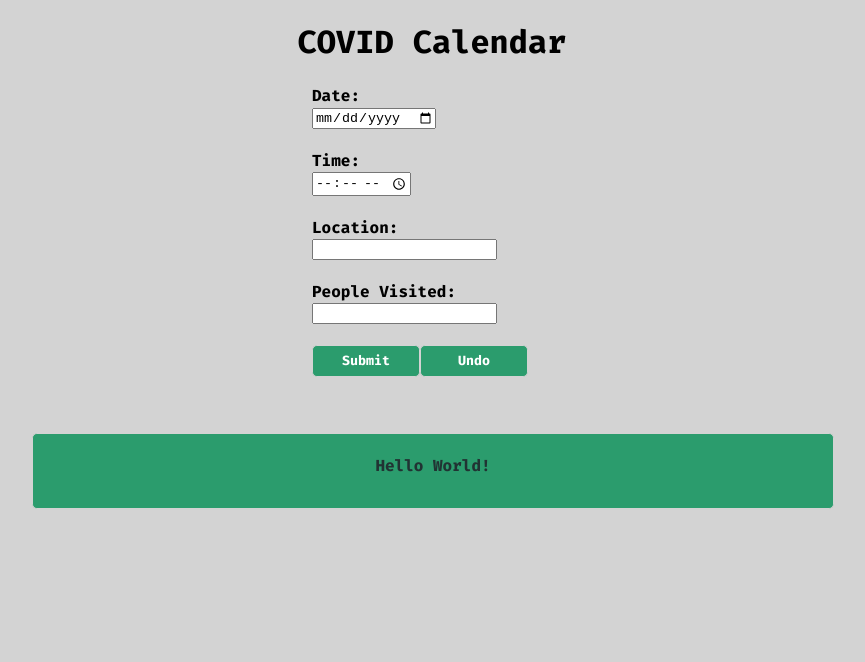
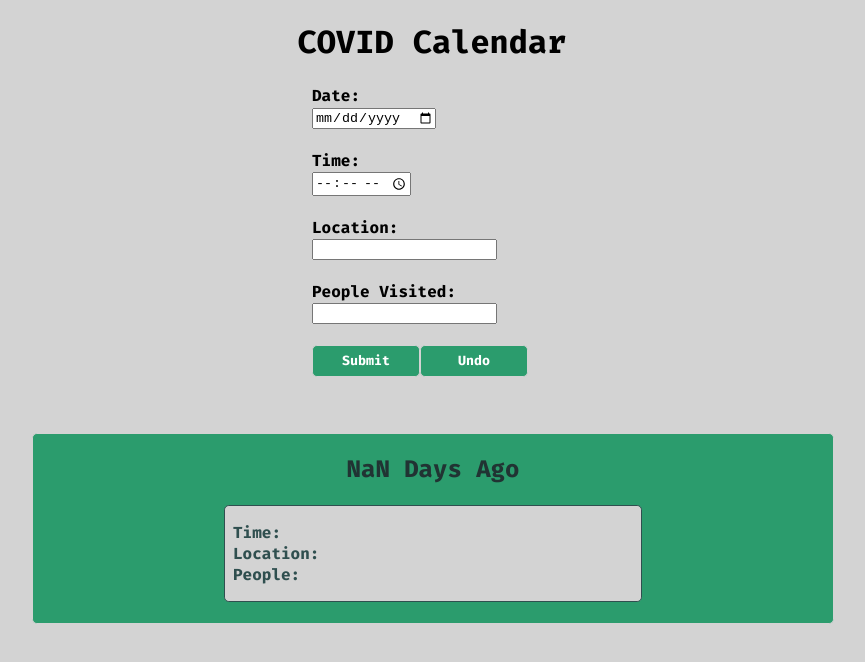
Before and after one commit to bhashbrown/CovidCalendar, a React app: page / in a window 1280 px wide. Both pictures are taken after a click on the button "Submit". Shown: the top 662 px of the page, without its empty margins (208-1073 px from the left). Built offline with nearby package versions, Linux system fonts and the light colour scheme.

Commit message:
completed MVP components

```diff
--- a/src/index.html
+++ b/src/index.html
@@ -5,7 +5,6 @@
   <meta name="viewport" content="width=device-width, initial-scale=1.0">
   <!-- <link rel="stylesheet" type="text/css" href="./style.css"> -->
   <link href="https://fonts.googleapis.com/css2?family=Fira+Code:wght@700&display=swap" rel="stylesheet">
-  <!-- <meta http-equiv="X-UA-Compatible" content="ie=edge"> -->
   <title>COVID Calendar</title>
 </head>
 <body>
@@ -54,7 +53,7 @@
 
   </div>
 
-  <div id="app" ></div>
+  <div id="app2" ></div>
   <script src="dist/bundle.js"></script>
 
 </body>
--- a/src/js/components/CalBox.jsx
+++ b/src/js/components/CalBox.jsx
@@ -1,14 +1,29 @@
+/* eslint-disable no-plusplus */
+/* eslint-disable import/extensions */
+/* eslint-disable react/prop-types */
 import React from 'react';
 
-// import CalEntry from './CalEntry.jsx';
+import CalEntry from './CalEntry.jsx';
 
 const CalBox = (props) => {
-  const { entry, date } = props;
+  // each calendar box will hold entries that match the date of the box
+  const { title, entry, date } = props;
+  const CalEntryArr = [];
+  for (let i = 0; i < entry.length; i++) {
+    if (entry[i].date === date) {
+      CalEntryArr.push(
+        <CalEntry
+          key={`cal-entry-${i}`}
+          entry={entry[i]}
+        />,
+      );
+    }
+  }
   return (
     <div className="cal-box">
-      <h1>{date}</h1>
-      <p>Hello World!</p>
-      {/* <CalEntry /> */}
+      <h2>{title}</h2>
+      <h3>{date}</h3>
+      {CalEntryArr}
     </div>
   );
 };
--- a/src/js/components/CalContainer.jsx
+++ b/src/js/components/CalContainer.jsx
@@ -4,39 +4,33 @@ import React from 'react';
 
 import CalBox from './CalBox.jsx';
 
-// const CalContainer = (props) => {
-
-// };
-
-class CalContainer extends React.Component {
-  constructor(props) {
-    super(props);
-    this.state = {
-      dateArr: [],
-    };
-  }
-
-  // create an array of dates based on props.entry array of objects
-  componentDidMount() {
-    const { entry } = this.props;
+const CalContainer = (props) => {
+  // determine unique dates so that we only add Calendar Boxes for unique dates
+  const { entry } = props;
   let dateArr = [];
   for (let i = 0; i < entry.length; i++) {
     if (!dateArr.includes(entry[i].date)) {
       dateArr.push(entry[i].date);
     }
   }
-    dateArr = dateArr.sort();
-    this.setState({ dateArr });
-  }
+  // sort array of dates so that most recent date appears first
+  dateArr = dateArr.sort((a, b) => b - a);
 
-  render() {
-    const { dateArr } = this.state;
-    const { entry } = this.props;
+  // create date object to compare with entry dates to determine how long ago entry is
+  const dateObj = new Date();
+  const today = dateObj.getDate();
+
   const CalBoxArr = [];
   for (let i = 0; i < dateArr.length; i++) {
+    // determine how many days agao entry date is compared to today's date
+    const entryDate = new Date(dateArr[i]);
+    const entryDay = entryDate.getDate() + 1;
+    const title = today - entryDay;
+    // push calendar boxes with unique dates
     CalBoxArr.push(
       <CalBox
-          id={`calbox${i}`}
+        key={`calbox${i}`}
+        title={`${title} Days Ago`}
         entry={entry}
         date={dateArr[i]}
       />,
@@ -44,14 +38,9 @@ class CalContainer extends React.Component {
   }
   return (
     <div className="cal-container">
-        <CalBox
-          entry={entry}
-          date={dateArr[0]}
-        />
       {CalBoxArr}
     </div>
   );
-  }
-}
+};
 
 export default CalContainer;
--- a/src/js/components/CalEntry.jsx
+++ b/src/js/components/CalEntry.jsx
@@ -0,0 +1,25 @@
+import React from 'react';
+
+// each entry will be written with time, location, and people from the props.entry object
+const CalEntry = (props) => {
+  const { entry } = props;
+  const {
+    time, location, people,
+  } = entry;
+  return (
+    <div className="cal-entry">
+      <p>
+        Time:&nbsp;
+        {time}
+        <br />
+        Location:&nbsp;
+        {location}
+        <br />
+        People:&nbsp;
+        {people}
+      </p>
+    </div>
+  );
+};
+
+export default CalEntry;
--- a/src/js/components/Form.jsx
+++ b/src/js/components/Form.jsx
@@ -1,6 +1,8 @@
 /* eslint-disable react/prop-types */
 import React from 'react';
 
+// this form contains everything that will change state
+// every input handles an event or click
 const Form = (props) => {
   const {
     handleDate, handleTime, handleLoc, handlePeople, clickSubmit,
```
Also changed, not shown: src/js/components/App.jsx (+4 -10 lines), 1 other file (tests, documents, lock files or other folders). Lines whose indentation alone changed are shown as unchanged.
